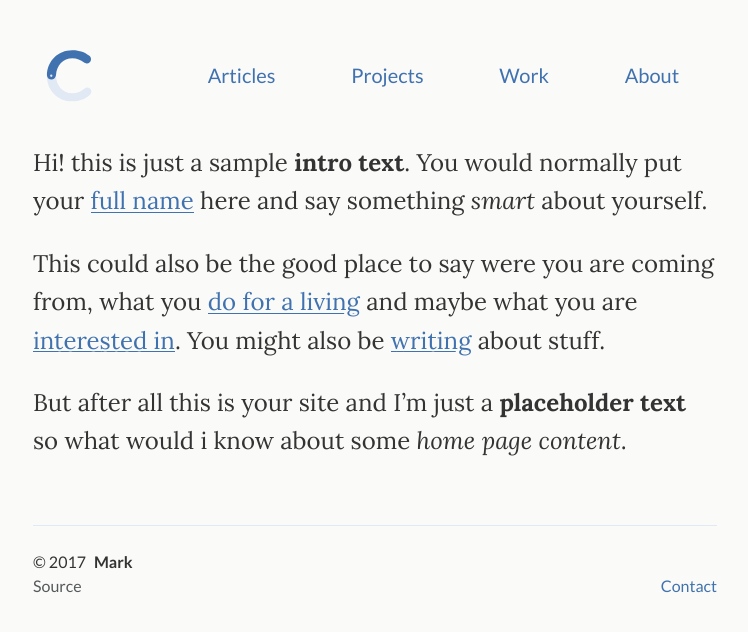
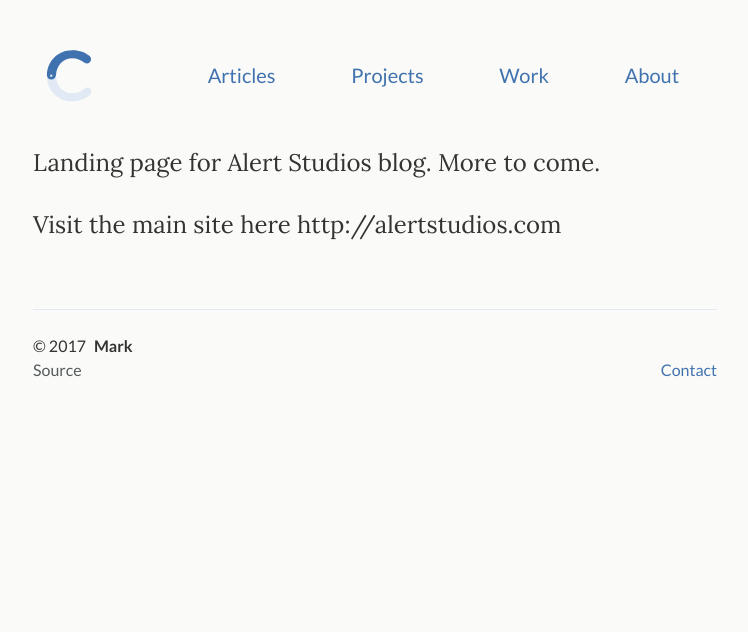
Before and after one commit to AlertStudios/alertstudios.github.io, a Jekyll site: the page built from index.md, in a window 1280 px wide. Shown: the top 632 px of the page, without its empty margins (265-1013 px from the left). Built offline with Jekyll 4.4.1, drawn with Linux system fonts in a browser that asks for light colours.

Commit message:
init changes

```diff
--- a/index.md
+++ b/index.md
@@ -3,9 +3,7 @@ layout: default
 ---
 
 <div class="lead pretty-links">
-  Hi! this is just a sample **intro text**. You would normally put your [full name](about/) here and say something *smart* about yourself.
+Landing page for Alert Studios blog. More to come.
 
-  This could also be the good place to say were you are coming from, what you [do for a living](work/) and maybe what you are [interested in](projects/). You might also be [writing](articles/) about stuff.
-
-  But after all this is your site and I'm just a **placeholder text** so what would i know about some *home page content*.
+Visit the main site here http://alertstudios.com
 </div>
```
Also changed, not shown: README.md.
